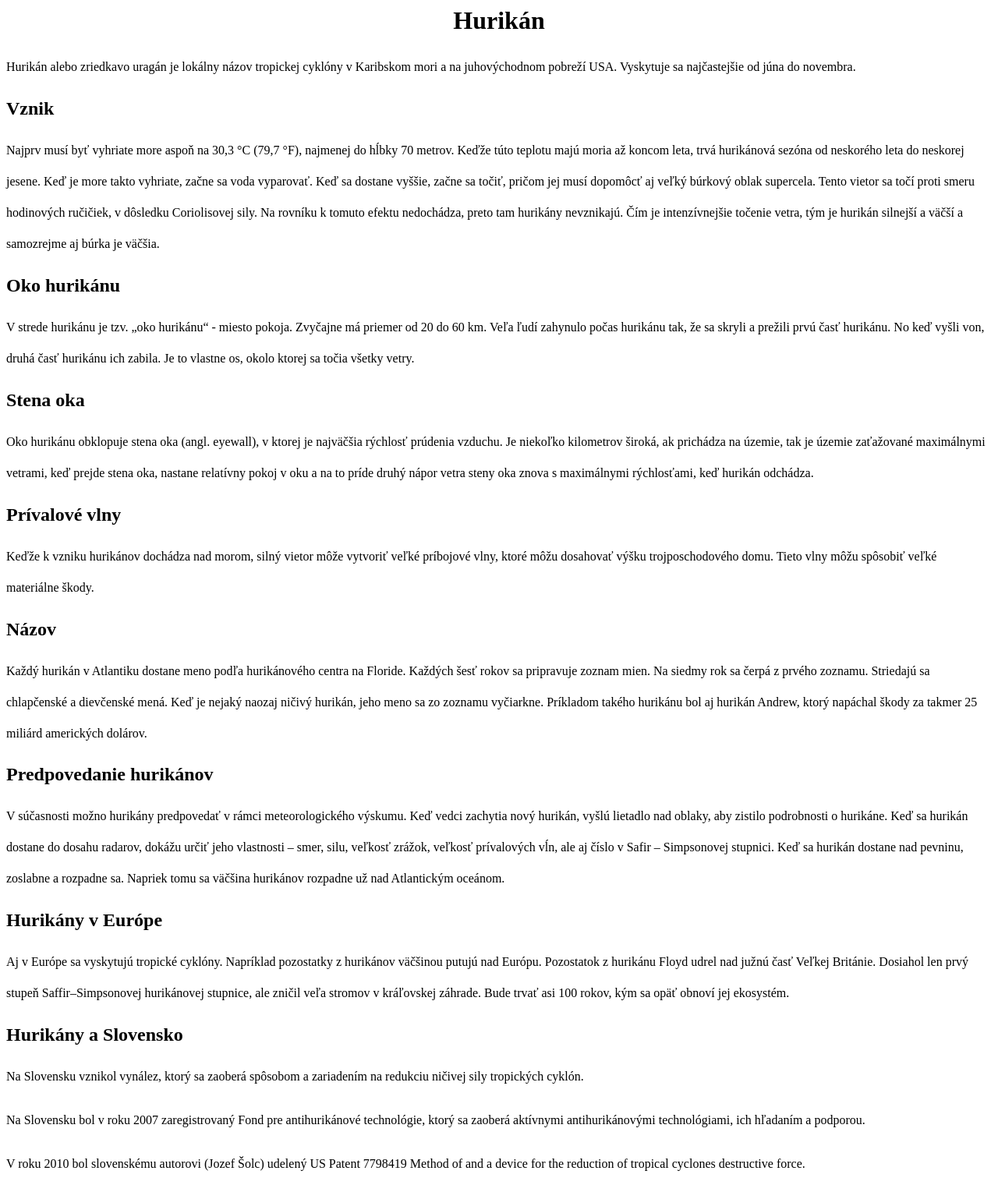
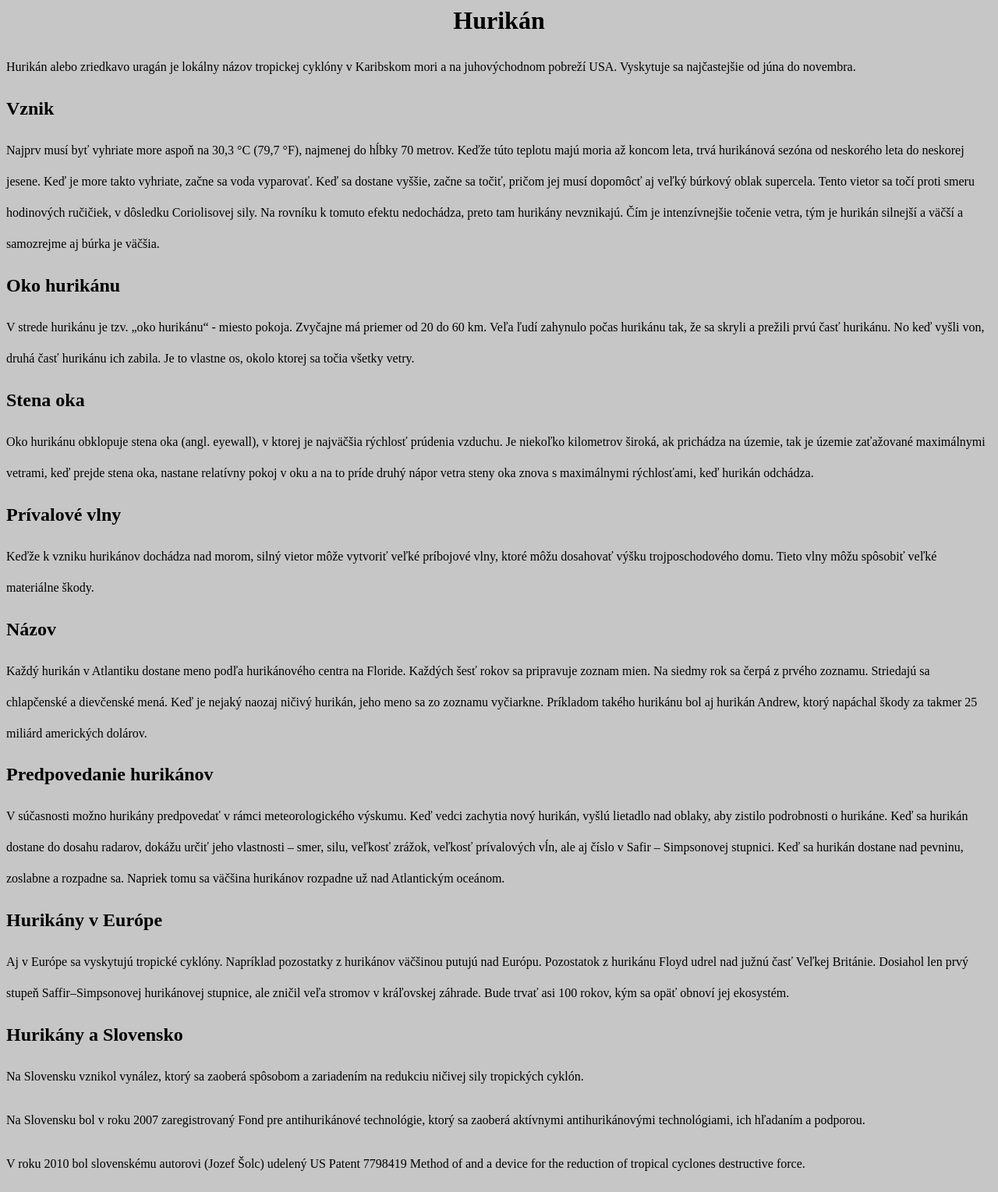
Before and after one commit to patro213/patro213.github.io, a Jekyll site: the page bakalarka_stranky/hurikan.html, which Jekyll copies as it is, in a window 1280 px wide. Shown: the whole page at 78% size. Built offline with Jekyll 4.4.1, drawn with Linux system fonts in a browser that asks for light colours.

Commit message:
Update hurikan.html

```diff
--- a/bakalarka_stranky/hurikan.html
+++ b/bakalarka_stranky/hurikan.html
@@ -8,6 +8,9 @@
 
 			h1 {
 					text-align: center;
+			}
+			body {
+				background-color:#c6c6c6;
 			}
 		</style>
 	</head>
```
